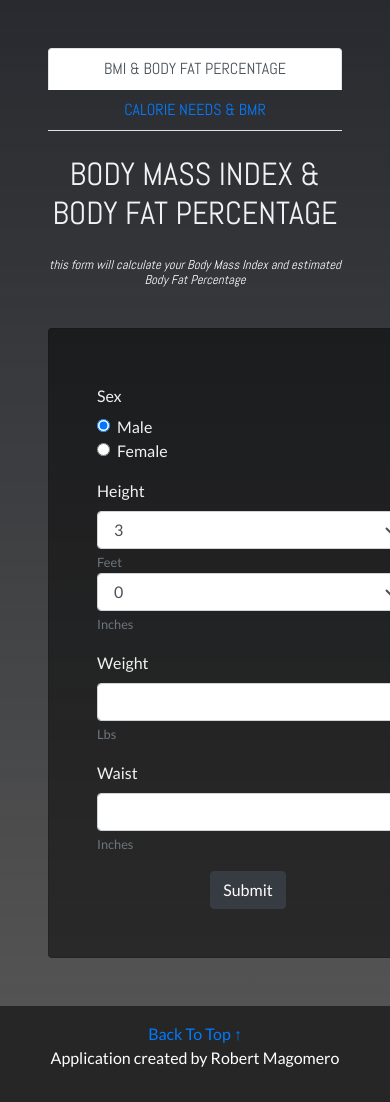
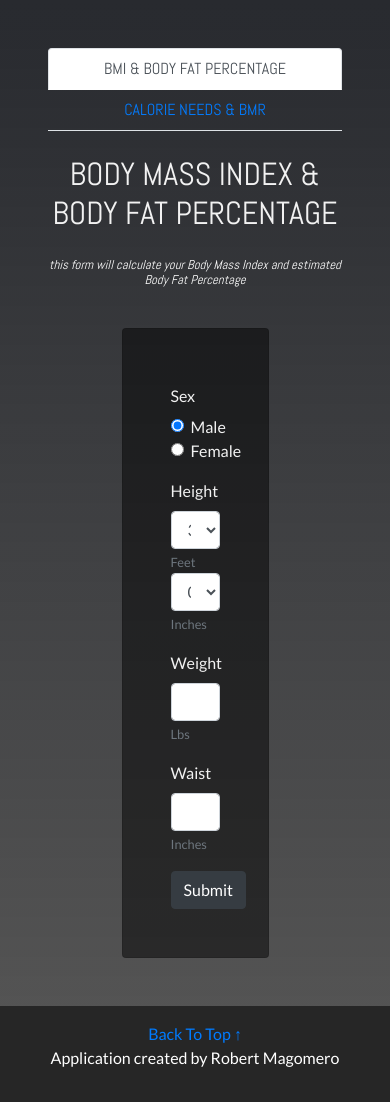
Before and after one commit to devrobx/fitcalc, a PHP site: page / in a window 390 px wide; the page is wider, and only the part inside the window is pictured. Shown: the part 731-1833 px from the top of that part. Run offline with PHP 8.4, Linux system fonts and the light colour scheme; some libraries are stand-ins or nearby versions.

Commit message:
card responsive

```diff
--- a/css/styles.css
+++ b/css/styles.css
@@ -113,7 +113,7 @@ body {
 }
 
 .card {
-    width: 25rem;
+    width: 50%;
     background: linear-gradient(rgba(0, 0, 0, .5), rgba(0, 0, 0, .5)), transparent;
 }
 
```
